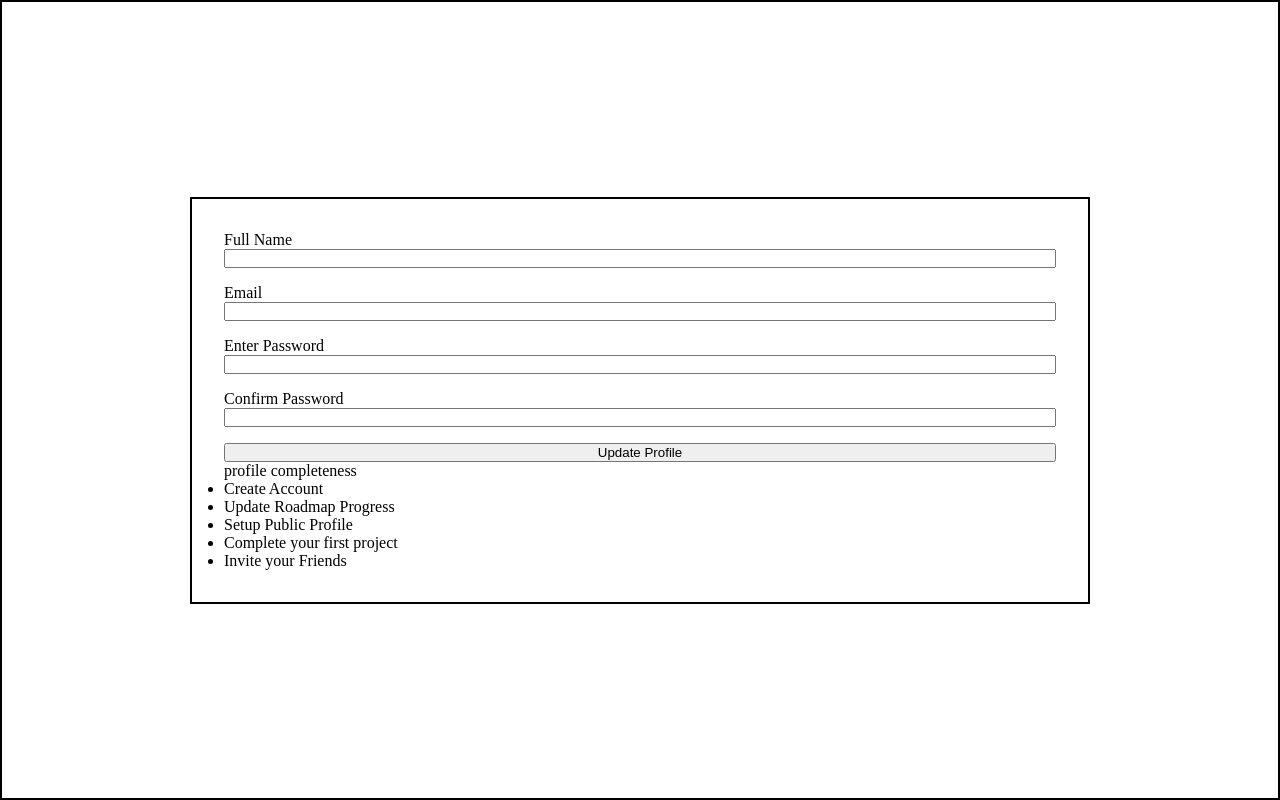
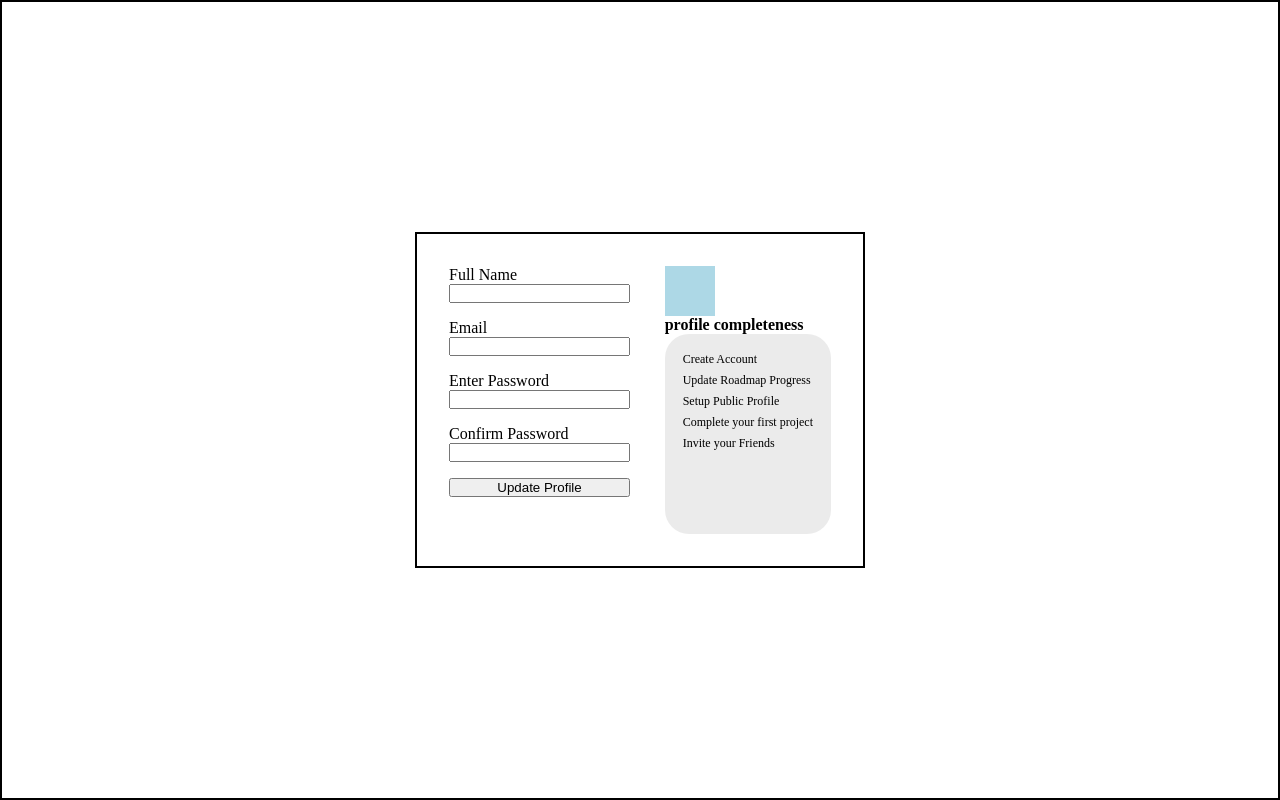
Before and after one commit to PenantangMaut/Project-Accessible-Form-UI, a plain HTML site: page index.html in a window 1280 px wide. Drawn offline with Linux system fonts and the light colour scheme.

Commit message:
Membuat styling pada aside serta sedang berproses membuat circular progress bar

```diff
--- a/index.html
+++ b/index.html
@@ -41,10 +41,10 @@
       <aside class="progress__container">
         <article class="progress__progressCircle">
           <div class="circle"></div>
-          <p>profile completeness</p>
         </article>
 
         <article class="Progress__checkList">
+          <h4>profile completeness</h4>
           <ul>
             <li>Create Account</li>
             <li>Update Roadmap Progress</li>
--- a/styles.css
+++ b/styles.css
@@ -13,11 +13,13 @@ body {
 }
 
 main {
-  width: 900px;
+  width: 450px;
   border: 2px solid black;
   padding: 2em;
   margin: auto;
   align-content: center;
+  display: flex;
+  justify-content: space-between;
 }
 
 .userForm__container {
@@ -33,3 +35,29 @@ main {
     flex-direction: column;
   }
 }
+
+.progress__container {
+  .progress__progressCircle {
+    background-color: lightblue;
+    width: 50px;
+    height: 50px;
+  }
+
+  .progressCircle__bar {
+  }
+  .progressCircle__percent h4 {
+    padding-block: 1em;
+  }
+
+  ul {
+    display: flex;
+    list-style-type: none;
+    flex-direction: column;
+    gap: 0.5em;
+    background-color: rgba(128, 128, 128, 0.156);
+    border-radius: 2em;
+    padding: 1.5em;
+    font-size: 0.75rem;
+    height: 200px;
+  }
+}
```
